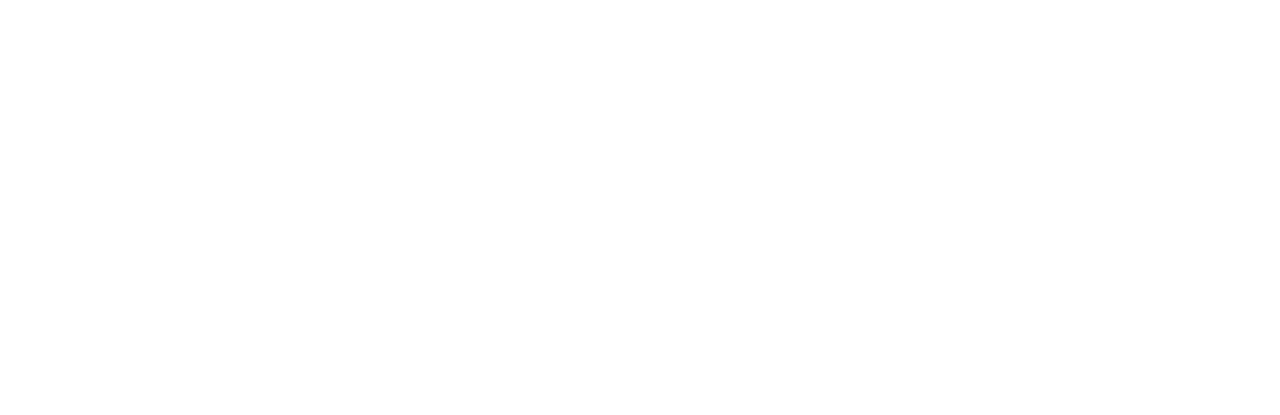
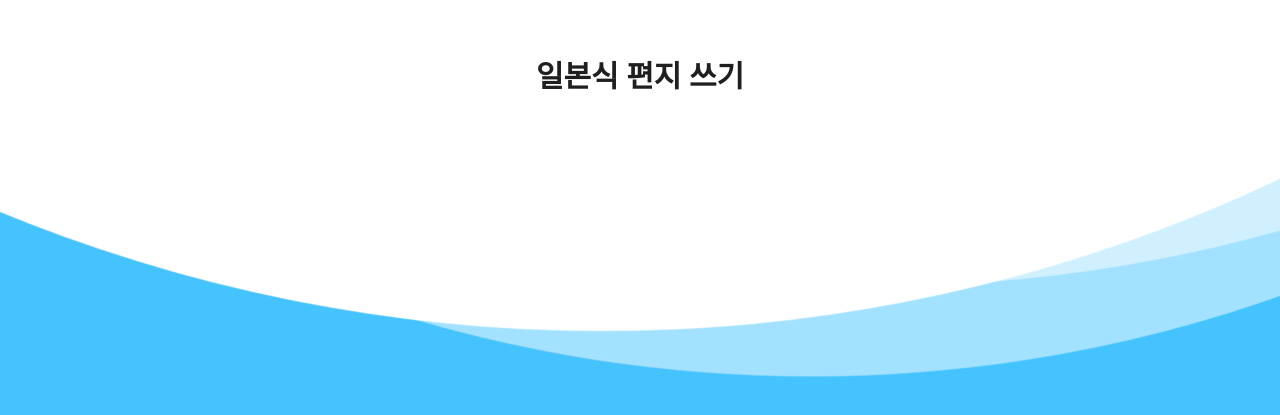
Before and after one commit to seraleedev/jp-letter-maker, a React (Vite) app: page / in a window 1280 px wide. Shown: the part 323-738 px from the top of the page. Built offline with nearby package versions, Linux system fonts and the light colour scheme.

Commit message:
feature: - wave 애니메이션 컴포넌트 추가, 타이틀 추가

```diff
--- /dev/null
+++ b/src/components/animation/wave/Wave.tsx
@@ -0,0 +1,18 @@
+import type { ReactNode } from "react";
+import { WaveSection } from "./style";
+
+interface IWave {
+  children: ReactNode;
+}
+export const Wave = ({ children }: IWave) => {
+  return (
+    <WaveSection>
+      <div className="wave">
+        <span></span>
+        <span></span>
+        <span></span>
+      </div>
+      <div className="content">{children}</div>
+    </WaveSection>
+  );
+};
--- /dev/null
+++ b/src/components/animation/wave/style.ts
@@ -0,0 +1,59 @@
+import { customTheme } from "@/styles/stitches.config";
+import { styled, keyframes } from "@stitches/react";
+
+const waveAnimating = keyframes({
+  "0%": { transform: "translate(-50%, -80%) rotate(0deg)" },
+  "100%": { transform: "translate(-50%, -80%) rotate(360deg)" },
+});
+
+export const WaveSection = styled("section", {
+  position: "relative",
+  width: "100%",
+  height: "100vh",
+  overflow: "hidden",
+  display: "flex",
+  justifyContent: "center",
+  alignItems: "center",
+  minHeight: "100vh",
+
+  ".wave": {
+    position: "absolute",
+    left: 0,
+    width: "100%",
+    height: "100%",
+    background: customTheme.colors.blue,
+    transition: "0.5s",
+  },
+
+  ".wave span": {
+    content: "",
+    position: "absolute",
+    width: "440vh",
+    height: "440vh",
+    top: "-15%",
+    left: "50%",
+    transform: "translate(-50%, -75%)",
+    background: "#fff",
+  },
+
+  ".content": {
+    position: "relative",
+  },
+
+  ".wave span:nth-child(1)": {
+    borderRadius: "45%",
+    background: "rgba(255, 255, 255, 1)",
+    animation: `${waveAnimating} 20s linear infinite`,
+  },
+
+  ".wave span:nth-child(2)": {
+    borderRadius: "40%",
+    background: "rgba(255, 255, 255, 0.5)",
+    animation: `${waveAnimating} 25s linear infinite`,
+  },
+  ".wave span:nth-child(3)": {
+    borderRadius: "42.5%",
+    background: "rgba(255, 255, 255, 0.5)",
+    animation: `${waveAnimating} 30s linear infinite`,
+  },
+});
--- a/src/components/main/view/PCMain.tsx
+++ b/src/components/main/view/PCMain.tsx
@@ -1,9 +1,34 @@
 import { mainLogic } from "../logic";
+import { FadeOut } from "@/components/animation/fadeout/FadeOut";
+import { Wave } from "@/components/animation/wave/Wave";
+import { Flex } from "antd";
+import Title from "antd/es/typography/Title";
 
 const PCMain = () => {
   const { textData, fadeOutDone } = mainLogic();
   const { title } = textData;
-  return <></>;
+  return (
+    <FadeOut animationDone={fadeOutDone}>
+      <Wave>
+        <Flex justify="center" align="center" gap={50}>
+          <div style={{ textAlign: "center", width: 300 }}>
+            <Title style={{ margin: 0 }} level={2}>
+              {title}
+            </Title>
+          </div>
+
+          <Flex
+            justify="center"
+            align="center"
+            style={{
+              width: 500,
+              minHeight: "100vh",
+            }}
+          ></Flex>
+        </Flex>
+      </Wave>
+    </FadeOut>
+  );
 };
 
 export default PCMain;
--- a/src/styles/globalStyle.ts
+++ b/src/styles/globalStyle.ts
@@ -22,7 +22,7 @@
     color: "inherit",
     fontFamily: `"Noto Serif KR","Noto Serif JP", serif`,
     overflowX: "hidden",
-    "-webkit-font-smoothing": " antialiased",
+    "-webkit-font-smoothing": "antialiased",
     textRendering: "optimizeLegibility",
   },
 
--- a/src/styles/stitches.config.ts
+++ b/src/styles/stitches.config.ts
@@ -8,6 +8,7 @@
   theme: {
     colors: {
       black: "#333",
+      blue: "#44C3FF",
     },
     space: {
       xs: "clamp(1.2rem, 1vw, 1.2rem);",
```
Also changed, not shown: src/components/animation/fadeout/FadeOut.tsx (renamed from src/components/main/animation/fadeout/FadeOut.tsx), src/components/animation/fadeout/style.ts (renamed from src/components/main/animation/fadeout/style.ts).
